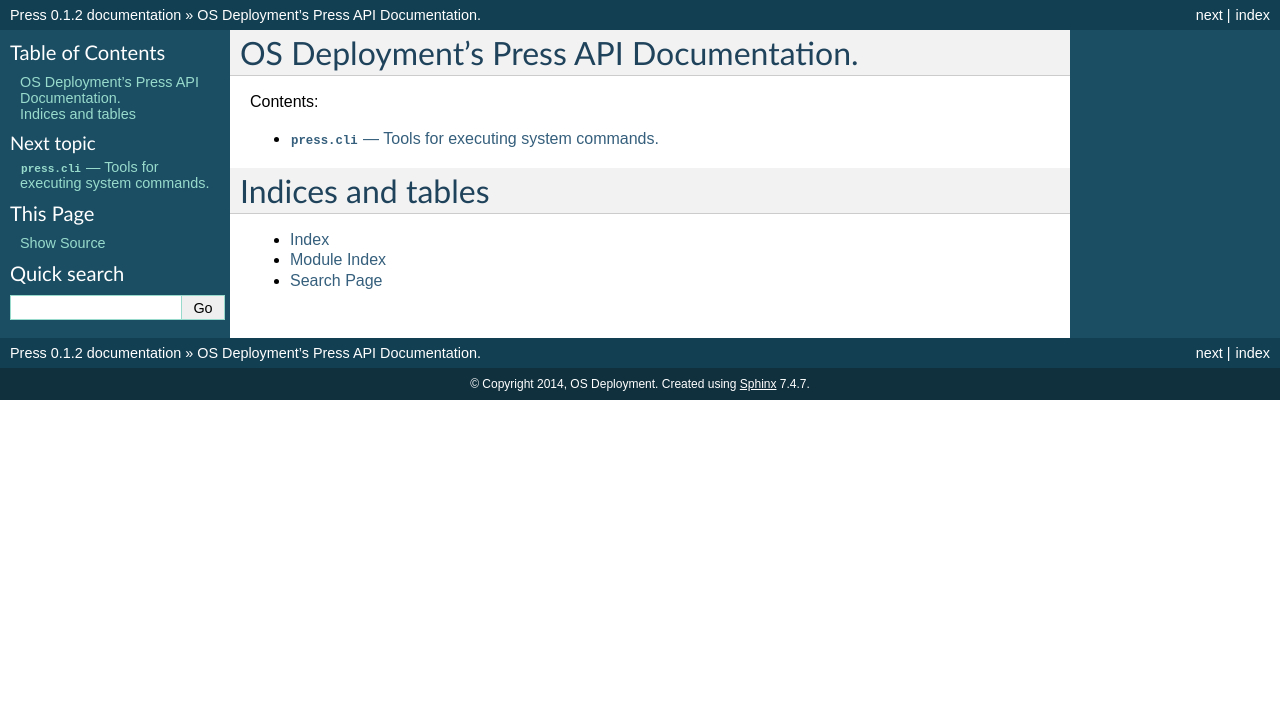
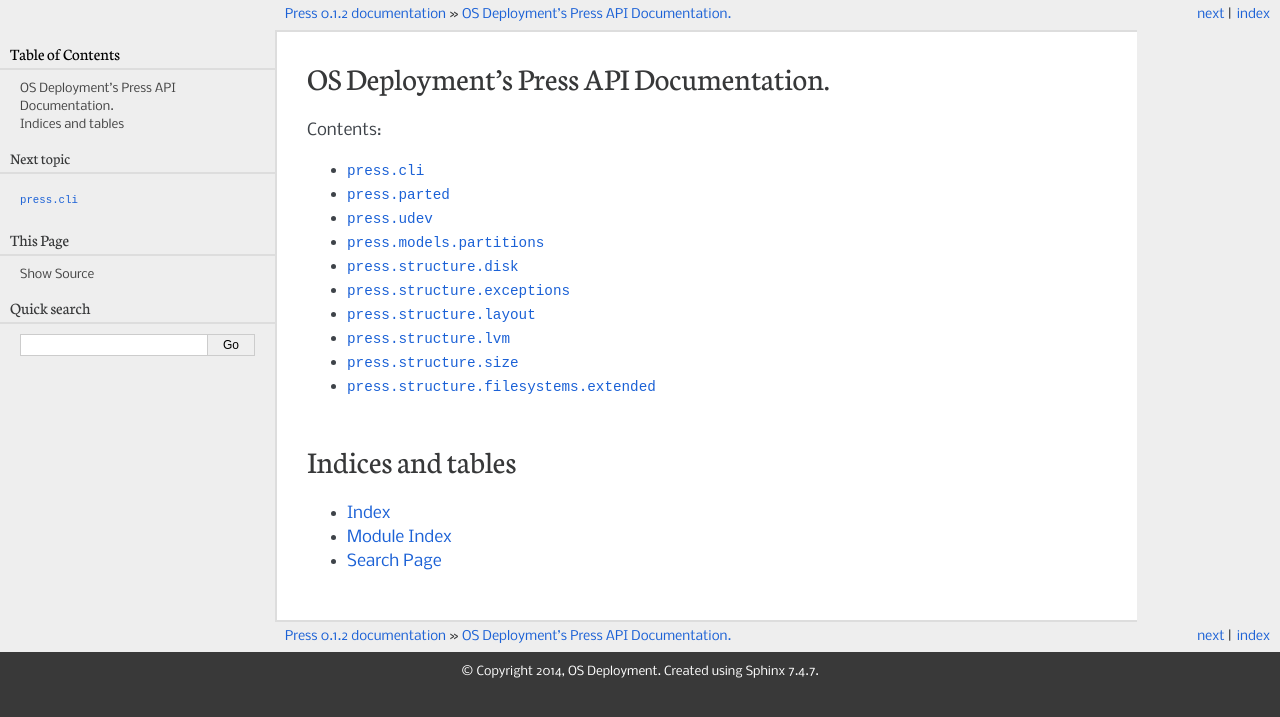
Before and after one commit to jr0d/press, a Sphinx documentation site: the page built from documentation/index.rst, in a window 1280 px wide. Shown: the top 717 px of the page. Built offline with Sphinx 7.4.7, drawn with Linux system fonts in a browser that asks for light colours.

Commit message:
adding basic sphinx rst

```diff
--- a/documentation/cli.rst
+++ /dev/null
@@ -1,7 +0,0 @@
-:mod:`press.cli` --- Tools for executing system commands.
-=========================================================
-
-.. automodule:: press.cli
-    :members:
-    :inherited-members:
-    :undoc-members:
--- a/documentation/conf.py
+++ b/documentation/conf.py
@@ -100,12 +100,12 @@ pygments_style = 'sphinx'
 
 # The theme to use for HTML and HTML Help pages.  See the documentation for
 # a list of builtin themes.
-html_theme = 'default'
+html_theme = 'pyramid'
 
 # Theme options are theme-specific and customize the look and feel of a theme
 # further.  For a list of options available for each theme, see the
 # documentation.
-#html_theme_options = {}
+html_theme_options = {'sidebarwidth': 275}
 
 # Add any paths that contain custom themes here, relative to this directory.
 #html_theme_path = []
--- a/documentation/index.rst
+++ b/documentation/index.rst
@@ -6,7 +6,16 @@ Contents:
 .. toctree::
    :maxdepth: 2
 
-   cli.rst
+   press/cli.rst
+   press/parted.rst
+   press/udev.rst
+   press/models/partition.rst
+   press/structure/disk.rst
+   press/structure/exceptions.rst
+   press/structure/layout.rst
+   press/structure/lvm.rst
+   press/structure/size.rst
+   press/structure/filesystems/extended.rst
 
 
 Indices and tables
--- /dev/null
+++ b/documentation/press/cli.rst
@@ -0,0 +1,6 @@
+:mod:`press.cli`
+================
+
+.. automodule:: press.cli
+    :members:
+    :undoc-members:
--- /dev/null
+++ b/documentation/press/models/partition.rst
@@ -0,0 +1,6 @@
+:mod:`press.models.partitions`
+==============================
+
+.. automodule:: press.models.partition
+    :members:
+    :undoc-members:
--- /dev/null
+++ b/documentation/press/parted.rst
@@ -0,0 +1,6 @@
+:mod:`press.parted`
+===================
+
+.. automodule:: press.parted
+    :members:
+    :undoc-members:
--- /dev/null
+++ b/documentation/press/structure/disk.rst
@@ -0,0 +1,6 @@
+:mod:`press.structure.disk`
+===========================
+
+.. automodule:: press.structure.disk
+    :members:
+    :undoc-members:
--- /dev/null
+++ b/documentation/press/structure/exceptions.rst
@@ -0,0 +1,6 @@
+:mod:`press.structure.exceptions`
+=================================
+
+.. automodule:: press.structure.exceptions
+    :members:
+    :undoc-members:
--- /dev/null
+++ b/documentation/press/structure/filesystems/extended.rst
@@ -0,0 +1,6 @@
+:mod:`press.structure.filesystems.extended`
+===========================================
+
+.. automodule:: press.structure.filesystems.extended
+    :members:
+    :undoc-members:
--- /dev/null
+++ b/documentation/press/structure/layout.rst
@@ -0,0 +1,6 @@
+:mod:`press.structure.layout`
+=============================
+
+.. automodule:: press.structure.layout
+    :members:
+    :undoc-members:
--- /dev/null
+++ b/documentation/press/structure/lvm.rst
@@ -0,0 +1,6 @@
+:mod:`press.structure.lvm`
+==========================
+
+.. automodule:: press.structure.lvm
+    :members:
+    :undoc-members:
--- /dev/null
+++ b/documentation/press/structure/size.rst
@@ -0,0 +1,6 @@
+:mod:`press.structure.size`
+===========================
+
+.. automodule:: press.structure.size
+    :members:
+    :undoc-members:
--- /dev/null
+++ b/documentation/press/udev.rst
@@ -0,0 +1,6 @@
+:mod:`press.udev`
+=================
+
+.. automodule:: press.udev
+    :members:
+    :undoc-members:
```
